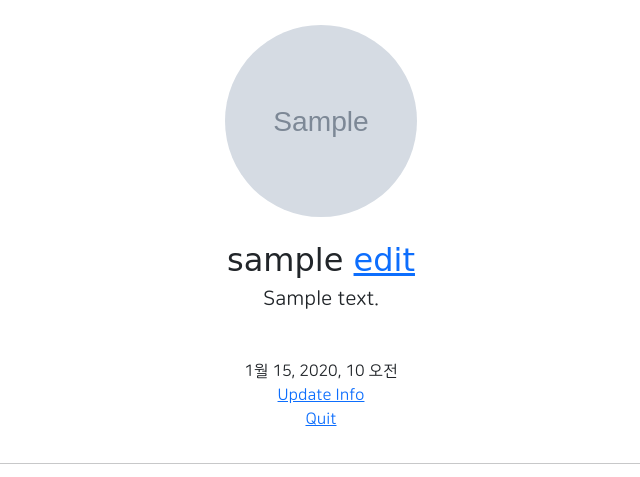
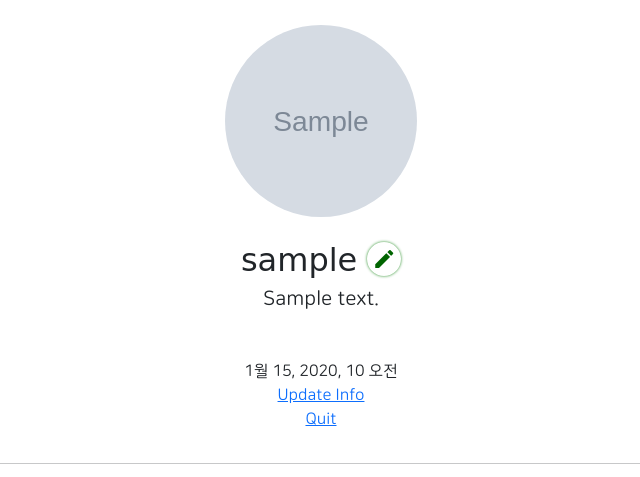
Before and after one commit to hale-in/web-app2, a Django app: page /accounts/detail/1 in a window 1280 px wide. Shown: the part 240-717 px from the top of the page, without its empty margins (319-959 px from the left). Run offline with Django 3.2, Linux system fonts and the light colour scheme; a user stored in the database is signed in; tables that the repository leaves empty hold one stand-in row (values such as "Sample post"); grey boxes marked "Sample" are stand-in pictures; parts of the project's set-up code (start-up, migrations or seed data) failed here and were passed over; some libraries are stand-ins or nearby versions.

Commit message:
7/30 3ban class commit 2

```diff
--- a/accountapp/templates/accountapp/datail.html
+++ b/accountapp/templates/accountapp/datail.html
@@ -9,7 +9,8 @@
                      alt="profile image">
                 <h2 class="NNS_B">{{ target_user.profile.nickname }}
                     {% if target_user == user %}
-                         <a href="{% url 'profileapp:update' pk=target_user.profile.pk %}">
+                         <a href="{% url 'profileapp:update' pk=target_user.profile.pk %}"
+                            class="material-icons round_button">
                               edit
                           </a>
                     {% endif %}
--- a/static/base.css
+++ b/static/base.css
@@ -29,3 +29,15 @@
 .NNS_B{
      font-family: "NanumSquareB", cursive;
 }
+
+.round_button{
+     color: darkgreen;
+     text-decoration: none;
+     box-shadow: 0 0 3px forestgreen;
+     border-radius: 20rem;
+     padding: 0.3rem;
+}
+
+.round_button:hover{
+     color: deepskyblue;
+}
--- a/templates/head.html
+++ b/templates/head.html
@@ -14,6 +14,10 @@
 
     {# default css link #}
     <link rel="stylesheet" type="text/css" href={% static 'base.css' %}>
+
+    {# mateiral icon link #}
+    <link href="https://fonts.googleapis.com/css2?family=Material+Icons"
+      rel="stylesheet">
 
     <style>
         @font-face {
```
